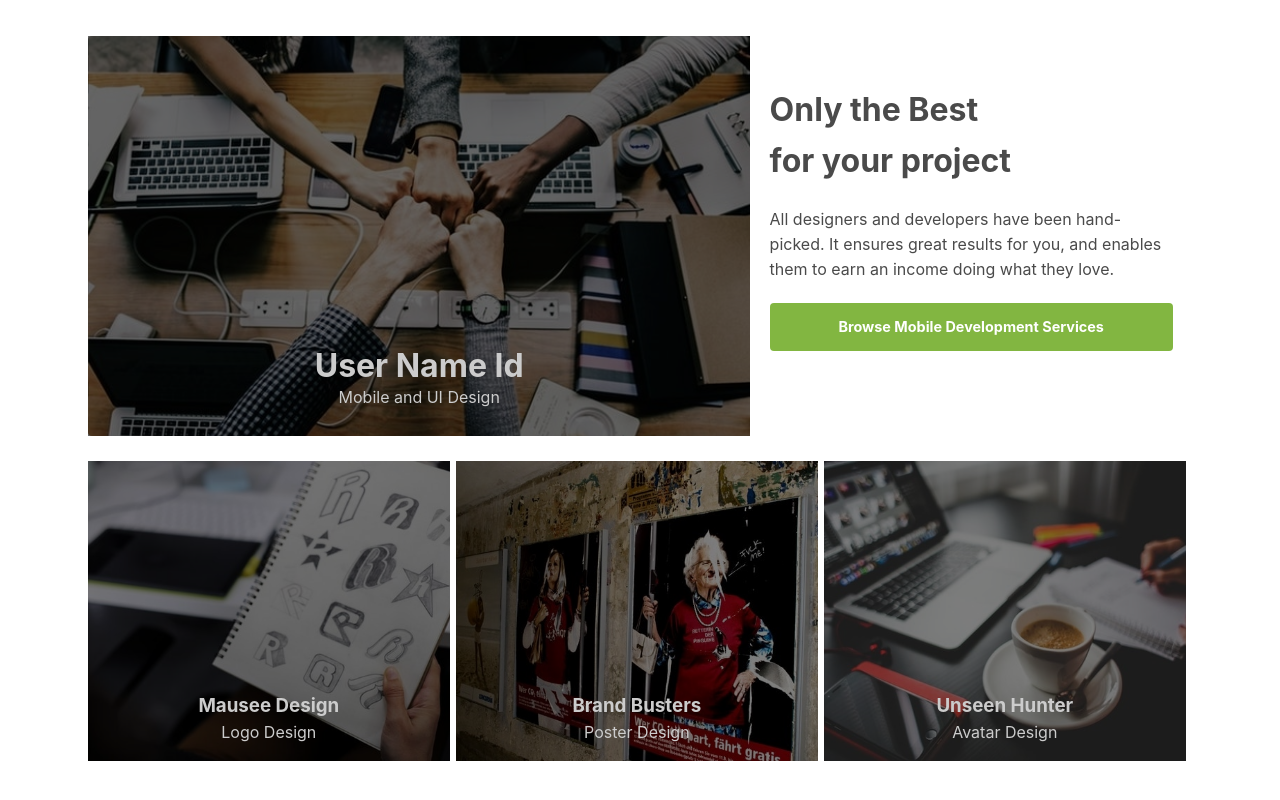
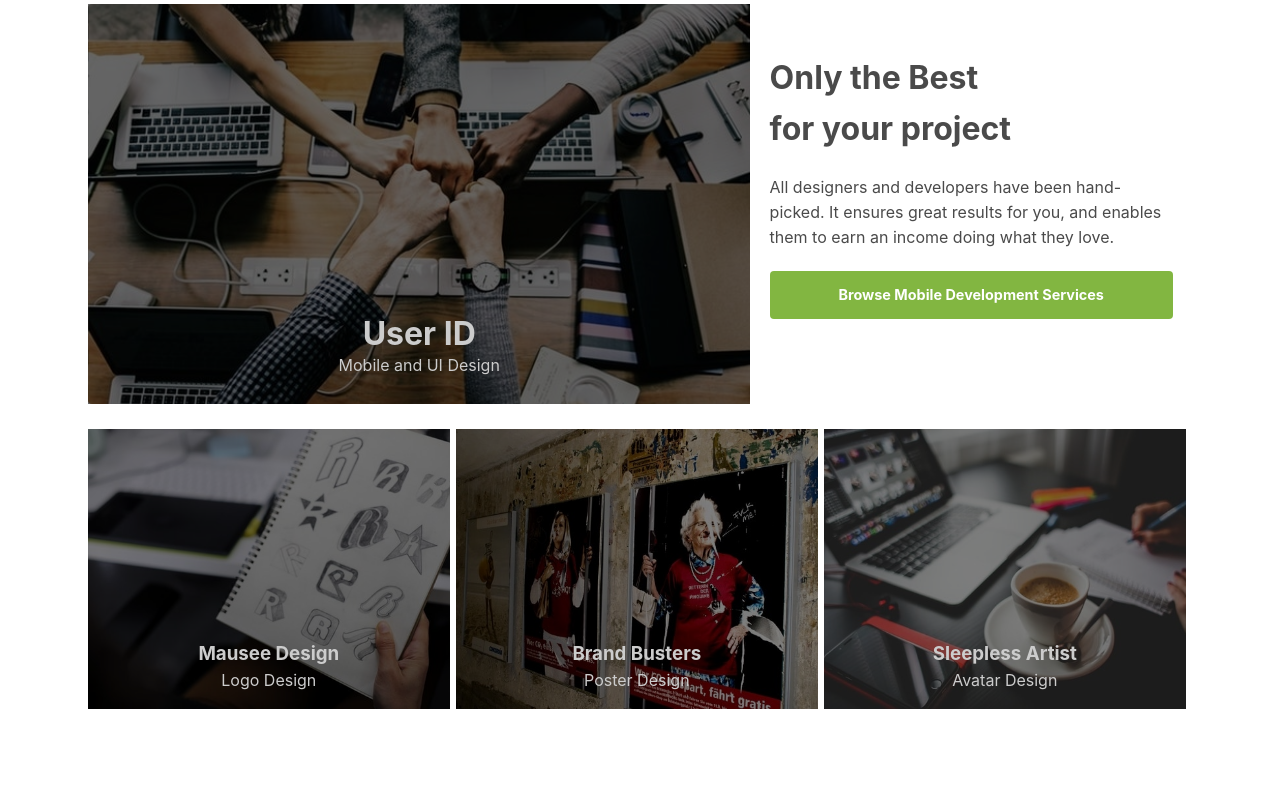
Before and after one commit to ShokadinuEU/development-website, a React (Create React App) app: page / in a window 1280 px wide. Shown: the part 1396-2196 px from the top of the page. Built offline with nearby package versions, Linux system fonts and the light colour scheme.

Commit message:
some quick fixes on style for categories and comunity section

```diff
--- a/src/components/body/categories/categories.scss
+++ b/src/components/body/categories/categories.scss
@@ -4,7 +4,7 @@
   margin-right: auto;
   padding-left: 1.5rem;
   padding-right: 1.5rem;
-  margin-bottom: 2rem;
+  margin-bottom: 1rem;
 }
 
 .categories-heading {
--- a/src/components/body/community/Comunity.js
+++ b/src/components/body/community/Comunity.js
@@ -16,7 +16,7 @@ function Comunity() {
             <div className="comunity-first">
               <div className="comunity-first-image">
                 <a href="#" className="comunity-first-image-img">
-                  <h3 className="comunity-first-image-id">User Name Id</h3>
+                  <h3 className="comunity-first-image-id">User ID</h3>
                   <div className="comunity-first-image-category">Mobile and UI Design</div>
                 </a>
               </div>
@@ -52,7 +52,7 @@ function Comunity() {
               <a href="#" className="comunity-second-item">
                 <div className="comunity-image-3">
                   <div className="comunity-image-text">
-                    <h3 className="comunity-username">Unseen Hunter</h3>
+                    <h3 className="comunity-username">Sleepless Artist</h3>
                     <div className="comunity-image-text-category">Avatar Design</div>
                   </div>
                 </div>
--- a/src/components/body/community/comunity.scss
+++ b/src/components/body/community/comunity.scss
@@ -1,11 +1,11 @@
 .comunity-main {
-  margin-top: 5.2rem;
+  margin-top: 3.2rem;
   max-width: 1152px;
   margin-left: auto;
   margin-right: auto;
   padding-left: 1.5rem;
   padding-right: 1.5rem;
-  margin-bottom: 2rem;
+  margin-bottom: 1rem;
 }
 
 .comunity-heading {
@@ -119,7 +119,7 @@
 
 .comunity-second-item {
   width: 33%;
-  height: 300px;
+  height: 280px;
   margin-right: 0.4rem;
   text-align: center;
   margin-bottom: 3rem;
```
